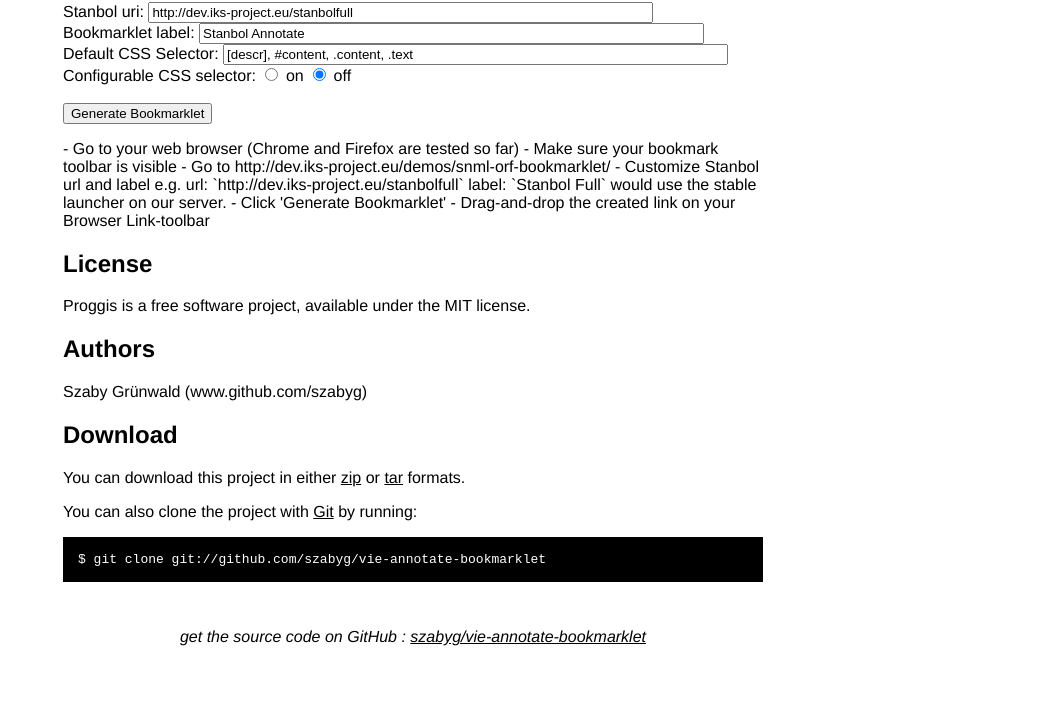
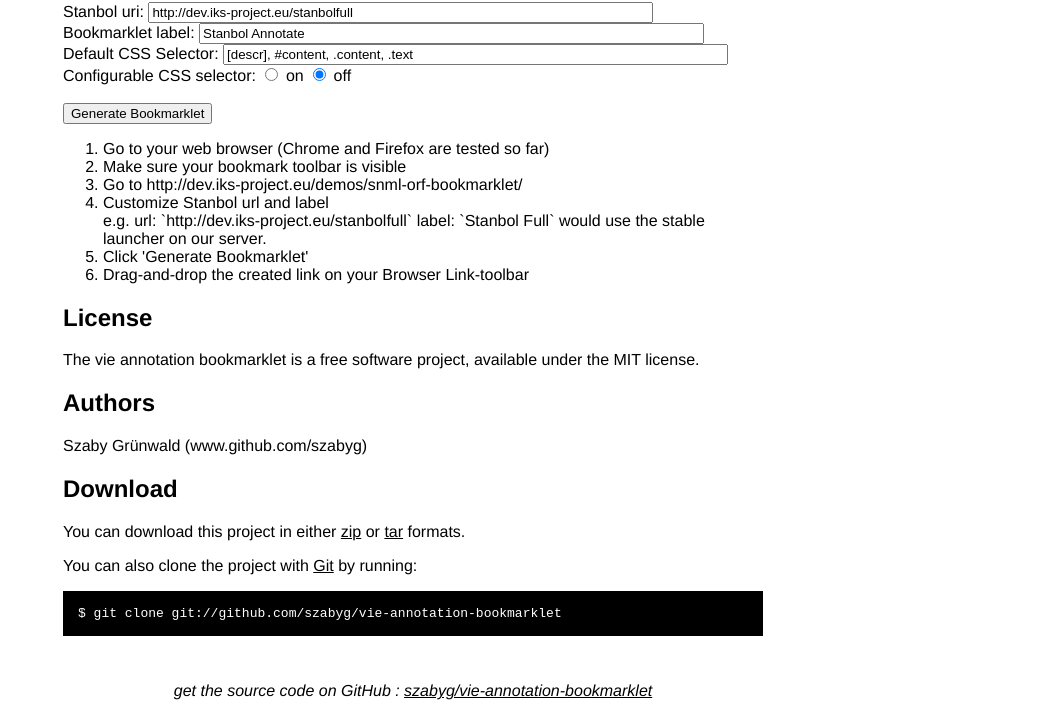
Before and after one commit to szabyg/vie-annotation-bookmarklet, a plain HTML site: page index.html in a window 1280 px wide. Shown: the part 309-1017 px from the top of the page, without its empty margins (227-1280 px from the left). Before the commit the page ends 963 px from the top, so only its background shows below. Drawn offline with Linux system fonts and the light colour scheme.

Commit message:
Fixing documentation.

```diff
--- a/index.html
+++ b/index.html
@@ -91,16 +91,18 @@
     <br/>
     <button onclick="javascript:createBookmarklets()">Generate Bookmarklet</button>
 
-    <p>- Go to your web browser (Chrome and Firefox are tested so far)
-    - Make sure your bookmark toolbar is visible
-    - Go to http://dev.iks-project.eu/demos/snml-orf-bookmarklet/
-    - Customize Stanbol url and label
-    e.g. url: `http://dev.iks-project.eu/stanbolfull` label: `Stanbol Full`
-    would use the stable launcher on our server.
-    - Click 'Generate Bookmarklet'
-    - Drag-and-drop the created link on your Browser Link-toolbar</p>
+    <ol>
+        <li>Go to your web browser (Chrome and Firefox are tested so far)</li>
+        <li>Make sure your bookmark toolbar is visible </li>
+        <li>Go to http://dev.iks-project.eu/demos/snml-orf-bookmarklet/</li>
+        <li>Customize Stanbol url and label </li>
+        e.g. url: `http://dev.iks-project.eu/stanbolfull` label: `Stanbol Full`</li>
+        would use the stable launcher on our server.</li>
+        <li>Click 'Generate Bookmarklet'</li>
+        <li>Drag-and-drop the created link on your Browser Link-toolbar</li>
+    </ol>
     <h2>License</h2>
-    <p>Proggis is a free software project, available under the MIT license.</p>
+    <p>The vie annotation bookmarklet is a free software project, available under the MIT license.</p>
     <h2>Authors</h2>
     <p>Szaby Grünwald (www.github.com/szabyg)</p>
 
@@ -108,16 +110,16 @@
     <h2>Download</h2>
     <p>
       You can download this project in either
-      <a href="http://github.com/szabyg/vie-annotate-bookmarklet/zipball/master">zip</a> or
-      <a href="http://github.com/szabyg/vie-annotate-bookmarklet/tarball/master">tar</a> formats.
+      <a href="http://github.com/szabyg/vie-annotation-bookmarklet/zipball/master">zip</a> or
+      <a href="http://github.com/szabyg/vie-annotation-bookmarklet/tarball/master">tar</a> formats.
     </p>
     <p>You can also clone the project with <a href="http://git-scm.com">Git</a>
       by running:
-      <pre>$ git clone git://github.com/szabyg/vie-annotate-bookmarklet</pre>
+      <pre>$ git clone git://github.com/szabyg/vie-annotation-bookmarklet</pre>
     </p>
 
     <div class="footer">
-      get the source code on GitHub : <a href="http://github.com/szabyg/vie-annotate-bookmarklet">szabyg/vie-annotate-bookmarklet</a>
+      get the source code on GitHub : <a href="http://github.com/szabyg/vie-annotation-bookmarklet">szabyg/vie-annotation-bookmarklet</a>
     </div>
 
   </div>
```
Also changed, not shown: loader.js (+16 -7 lines), 1 other file.
